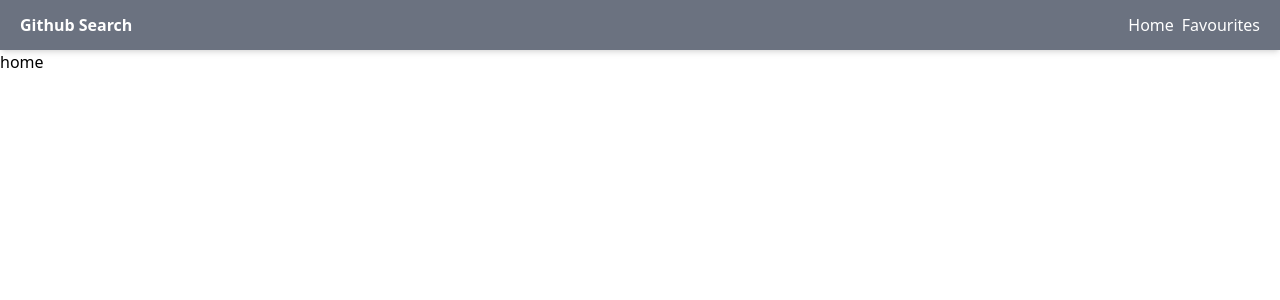
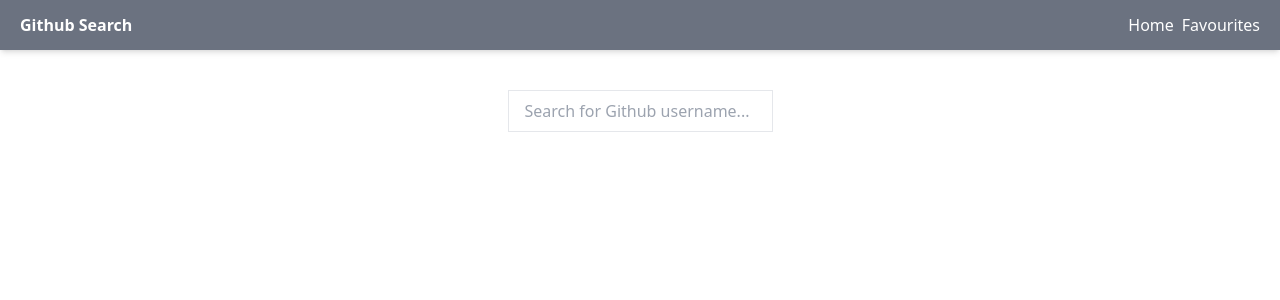
Before and after one commit to w-develop-w/practice-ts, a React (Create React App) app: page / in a window 1280 px wide. Shown: the top 300 px of the page. Built offline with nearby package versions, Linux system fonts and the light colour scheme; no server answers.

Commit message:
logic in Home and hook debounce

```diff
--- /dev/null
+++ b/src/hooks/debounce.ts
@@ -0,0 +1,12 @@
+import { useState,  useEffect } from 'react'
+
+export function useDebounce(value: string, delay = 300): string {
+    const [debounced, setDebounced] = useState(value)
+
+    useEffect(() => {
+        const handler = setTimeout(() => setDebounced(value), delay)
+        return () => clearTimeout(handler)
+    }, [value, delay])
+
+    return debounced
+}
--- a/src/pages/HomePage.tsx
+++ b/src/pages/HomePage.tsx
@@ -1,12 +1,41 @@
+import { useEffect, useState } from "react"
 import { useSearchUsersQuery } from "../store/github/github.api"
+import { useDebounce } from "../hooks/debounce"
 
 export function HomePage() {
 
-    const {isLoading, isError, data} = useSearchUsersQuery('Vladilen')
+    const [search, setSearch] = useState('')
+    const debounced = useDebounce(search)
+    const {isLoading, isError, data} = useSearchUsersQuery(debounced, {
+        //information about when the request will not be sent
+        skip: debounced.length < 3
+    })
 
-    console.log(data)
+    useEffect(() => {
+        console.log(debounced)
+    }, [debounced])
 
     return (
-        <div>home</div>
+        <div className="flex justify-center pt-10 mx-auto h-screen w-screen">
+            {
+                isError && <p className="text-center text-red-600">Something went wrong...</p>
+            }
+
+            <div className="relative w-[560px">
+                <input type="text" className="border py-2 px-4 w-full h-[42px] mb-2"
+                value={search}
+                onChange={(e) => setSearch(e.target.value)}
+                placeholder="Search for Github username..."/>
+
+                <ul className="list-none absolute top-[42px] left-0 right-0 max-h-[200px] overflow-y-scroll shadow-md bg-white">
+                    { isLoading && <p className="text-center">Loading...</p>}
+                    { data?.map(user => (
+                        <li key={user.id}
+                            className="py-2 px-4 hover:bg-gray-500 hover:text-white transition-colors cursor-pointer"
+                        >{ user.login }</li>
+                    ))}
+                </ul>
+            </div>
+        </div>
     )
 }
```
